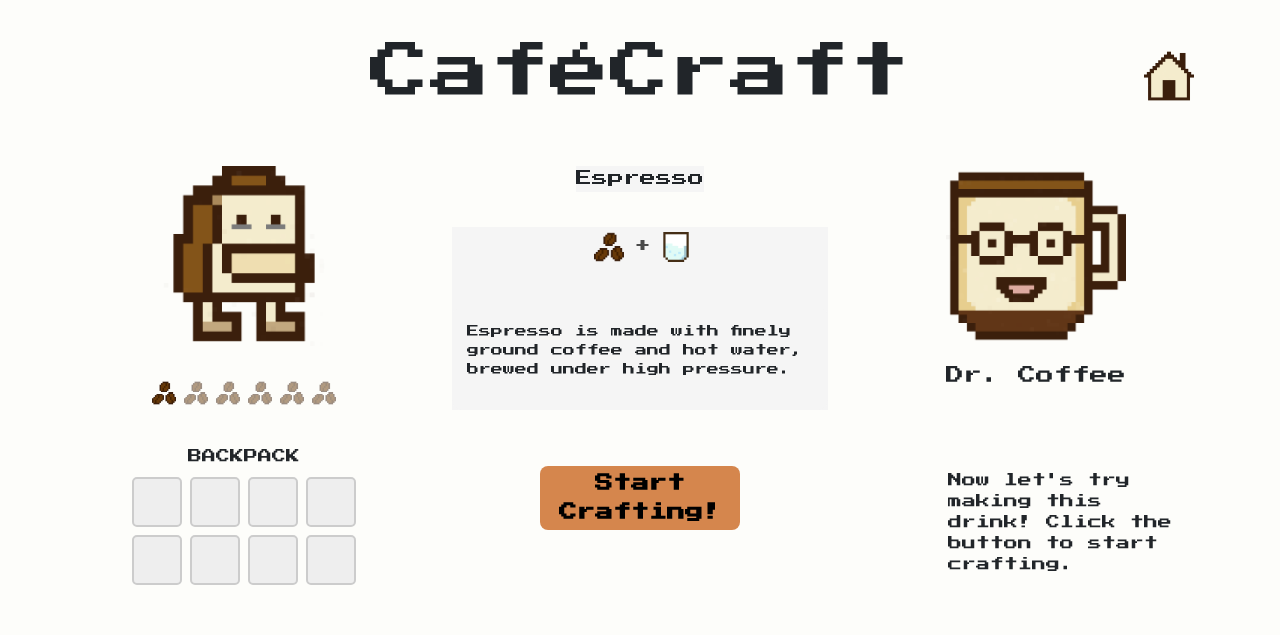
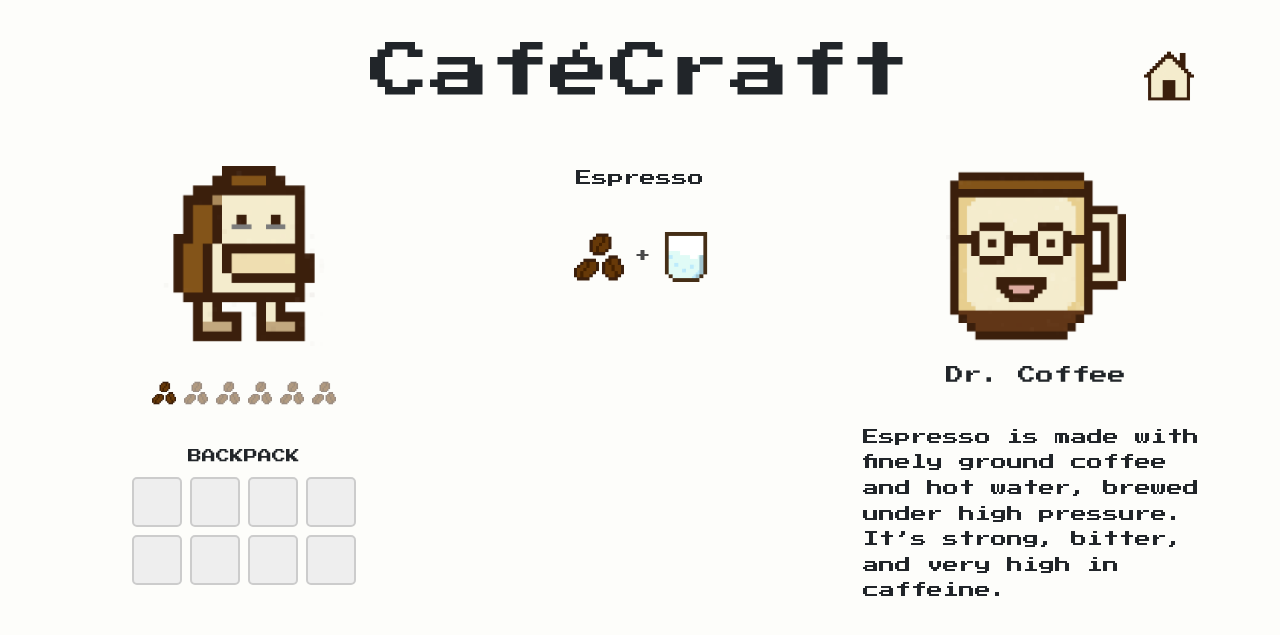
Before and after one commit to Lyxxx2003/s25-uid-project, a Flask app: page /learn/espresso in a window 1280 px wide. Shown: the top 635 px of the page. Run offline with Flask 3, Linux system fonts and the light colour scheme; the visitor is signed in with stand-in values (Sample User, id 1).

Commit message:
learning design/logic update

```diff
--- a/app.py
+++ b/app.py
@@ -152,9 +152,14 @@ def feedback(recipe_id):
     if recipe_id not in game_state.recipes_unlocked:
         return redirect(url_for('recipes'))
 
+    recipe = game_data["recipes"][recipe_id]
+    # Ensure feedback is a string
+    if isinstance(recipe["feedback"], list):
+        recipe["feedback"] = recipe["feedback"][0]
+
     return render_template('feedback.html',
                          name=game_state.name,
-                         recipe=game_data["recipes"][recipe_id],
+                         recipe=recipe,
                          recipe_id=recipe_id,
                          caffeine_level=game_state.caffeine_level,
                          unlocked_recipes=game_state.recipes_unlocked)
@@ -223,7 +228,7 @@ def submit_quiz():
     session['last_qid'] = qid
     session['quiz_feedback'] = session.get('quiz_feedback', {})
     session['quiz_feedback'][str(qid)] = (
-        "Correct! You crafted the right drink!" if is_correct else "Oops! That’s not the right combination."
+        "Correct! You crafted the right drink!" if is_correct else "Oops! That's not the right combination."
     )
 
 
--- a/static/css/introduction.css
+++ b/static/css/introduction.css
@@ -153,7 +153,6 @@
   font-size: 16px;
   margin-bottom: 15px;
   text-align: center;
-  background-color: #f5f5f5;
 }
 
 .crafting-table, .crafting-and-result {
@@ -292,7 +291,6 @@
 }
 
 .recipe-item {
-  /* background: #ffffff; */
   border-radius: 10px;
   padding-left: 5px;
   padding-right: 5px;
@@ -376,22 +374,18 @@
 .recipe-info {
   margin-top: 20px;
   margin-bottom: 20px;
-  background-color: #f5f5f5;
 }
 
 
 .recipe-description {
-  margin-top: 20px;
   padding: 15px;
-  background-color: #f5f5f5;
-  border-radius: 10px;
   text-align: left;
 }
 
-.recipe-description p {
+/* .recipe-description p {
   font-size: var(--font-size-small);
   line-height: 1.6;
-}
+} */
 
 /* Make crafting slot hover state more visible */
 .crafting-slot:hover {
@@ -403,7 +397,6 @@
   display: flex;
   flex-direction: column;
   align-items: center;
-  background-color: #f5f5f5;
   border-radius: 10px;
   padding: 20px;
   margin-top: 20px;
@@ -430,3 +423,60 @@
   display: flex;
   justify-content: center;
 }
+
+/* Description container */
+.description-container {
+  min-height: 200px;
+  position: relative;
+}
+
+.description-slide {
+  opacity: 0;
+  display: none;
+  transition: opacity 0.5s ease-in-out;
+}
+
+.description-slide.active {
+  opacity: 1;
+  display: block;
+}
+
+.continue-btn {
+  opacity: 0;
+  display: none;
+  margin-top: 20px;
+  padding: 10px 20px;
+  background-color: var(--button-color-primary);
+  border: none;
+  border-radius: 5px;
+  cursor: pointer;
+  font-family: 'Press Start 2P', cursive;
+  font-size: 14px;
+  transition: all 0.3s ease;
+}
+
+.continue-btn.visible {
+  opacity: 1;
+  display: block;
+}
+
+.continue-btn:hover {
+  transform: scale(1.05);
+}
+
+.start-crafting-btn {
+  display: none;
+  opacity: 0;
+  transition: opacity 0.5s ease-in-out;
+  margin-top: 20px;
+}
+
+.start-crafting-btn.visible {
+  opacity: 1;
+  display: block;
+}
+
+.learn-ingredient-icon {
+  width: 50px;
+  height: 50px;
+}
--- a/static/data/game_data.json
+++ b/static/data/game_data.json
@@ -3,32 +3,38 @@
         "espresso": {
             "name": "Espresso",
             "ingredients": ["coffee_beans", "water"],
-            "description": "Espresso is made with finely ground coffee and hot water, brewed under high pressure.",
-            "additional_info": "It's strong, bitter, and very high in caffeine. It also serves as the base for many other drinks."
+            "description": ["Espresso is made with finely ground coffee and hot water, brewed under high pressure. It’s strong, bitter, and very high in caffeine.",
+            "It also serves as the base for many other drinks, like lattes, Americanos, Macchiatos, and mochas.",
+            "Now it’s your turn! Drag the ingredients into the crafting table to make your first coffee."],
+            "feedback": "Great! You made an espresso shot. It is small in volume, big in power. You’ll feel this one kick in fast."
         },
         "americano": {
             "name": "Americano",
             "ingredients": ["espresso", "water"],
-            "description": "It smooths out the bitterness while keeping the caffeine level high.",
-            "additional_info": "It's a good pick when you want to stay alert for longer."
+            "description": ["Nice! You’ve unlocked Americano. It’s made by adding water to espresso.",
+            "It smooths out the bitterness while keeping the caffeine level high.  It’s a good pick when you want to stay alert for longer."],
+            "feedback": "Well done! Americano offers a cleaner, slower caffeine release — less sharp than espresso, but just as effective."
         },
         "macchiato": {
             "name": "Macchiato",
             "ingredients": ["espresso", "milk_foam"],
-            "description": "It's an espresso marked with a spoonful of milk foam.",
-            "additional_info": "Macchiato keeps the espresso's strength but adds a touch of creaminess without diluting the flavor."
+            "description": ["Macchiato unlocked! It’s an espresso marked with a spoonful of milk foam.",
+            "Macchiato keeps the espresso’s strength but adds a touch of creaminess without diluting the flavor."],
+            "feedback": "Macchiato done! It’s bold and straightforward, but the foam smooths your taste."
         },
         "latte": {
             "name": "Café Latte",
             "ingredients": ["espresso", "steamed_milk", "milk_foam"],
-            "description": "Let's mix espresso with plenty of steamed milk and foam.",
-            "additional_info": "This can be your go-to drink when you want something mild, warm, and smooth."
+            "description": ["Café Latte Unlock! Let’s mix espresso with plenty of steamed milk and foam.",
+            "This can be your go-to drink when you want something mild, warm, and smooth."],
+            "feedback": "Great! Now you made a Latte. It has moderate caffeine and a comforting texture—perfect for slower mornings."
         },
         "mocha": {
             "name": "Mocha",
             "ingredients": ["espresso", "steamed_milk", "chocolate", "whipped_cream"],
-            "description": "It is a sweet mix of espresso, milk, chocolate, and whipped cream.",
-            "additional_info": "It's both a dessert and a drink. A great option when you want flavor and focus together."
+            "description": ["Finally, let’s unlock Mocha. It is a sweet mix of espresso, milk, chocolate syrup, and whipped cream.",
+            "It's both a dessert and a drink. A great option when you want flavor and focus together."],
+            "feedback": "Mocha complete! Chocolate adds sweetness, but the espresso still carries its caffeine punch."
         }
     },
     "items": {
--- a/templates/learn.html
+++ b/templates/learn.html
@@ -3,6 +3,7 @@
 {% block head %}
 <link rel="stylesheet" href="{{ url_for('static', filename='css/introduction.css') }}">
 <link rel="stylesheet" href="{{ url_for('static', filename='css/style.css') }}">
+
 {% endblock %}
 
 {% block content %}
@@ -58,7 +59,7 @@
             <div class="recipe-ingredients">
               {% for ingredient in recipe.ingredients %}
               <img src="{{ url_for('static', filename='images/' + ingredient + '.png') }}"
-                  alt="{{ items[ingredient].name }}" class="ingredient-icon">
+                  alt="{{ items[ingredient].name }}" class="learn-ingredient-icon">
               {% if not loop.last %}
               <span class="plus">+</span>
               {% endif %}
@@ -66,12 +67,6 @@
             </div>
           </div>
         </div>
-        <div class="recipe-description">
-          <p class="pixel-font">{{ recipe.description }}</p>
-        </div>
-      </div>
-      <div class="quiz-button-container">
-        <a href="{{ url_for('craft', recipe_id=recipe_id) }}" class="continue-button">Start Crafting!</a>
       </div>
     </div>
 
@@ -80,13 +75,21 @@
       <img src="{{ url_for('static', filename='images/dr_coffee.png') }}" alt="Dr. Coffee" class="character-portrait">
       <div class="pixel-font character-name">Dr. Coffee</div>
 
-      <!-- Coffee Level (for symmetry) -->
-      <div class="coffee-level">
+      <!-- Description paragraphs -->
+      <div class="description-container justify-content-center">
+        {% for desc in recipe.description %}
+        <div class="description-slide justify-content-center" data-index="{{ loop.index0 }}">
+          <div class="recipe-description pixel-font">{{ desc }}</div>
+          {% if not loop.last %}
+          <button class="continue-btn">Continue</button>
+          {% endif %}
+        </div>
+        {% endfor %}
       </div>
 
-      <!-- Speech Bubble -->
-      <div class="speech-bubble">
-        <p class="pixel-font typewriter-text">Now let's try making this drink! Click the button to start crafting.</p>
+      <!-- Start Crafting Button -->
+      <div class="start-crafting-btn">
+        <a href="{{ url_for('craft', recipe_id=recipe_id) }}" class="continue-button">Start Crafting!</a>
       </div>
     </div>
   </div>
```
Also changed, not shown: static/data/quiz.json (added, +79 -0 lines), static/js/main.js (+49 -3 lines), templates/craft.html (+5 -4 lines), templates/feedback.html (+1 -9 lines).
